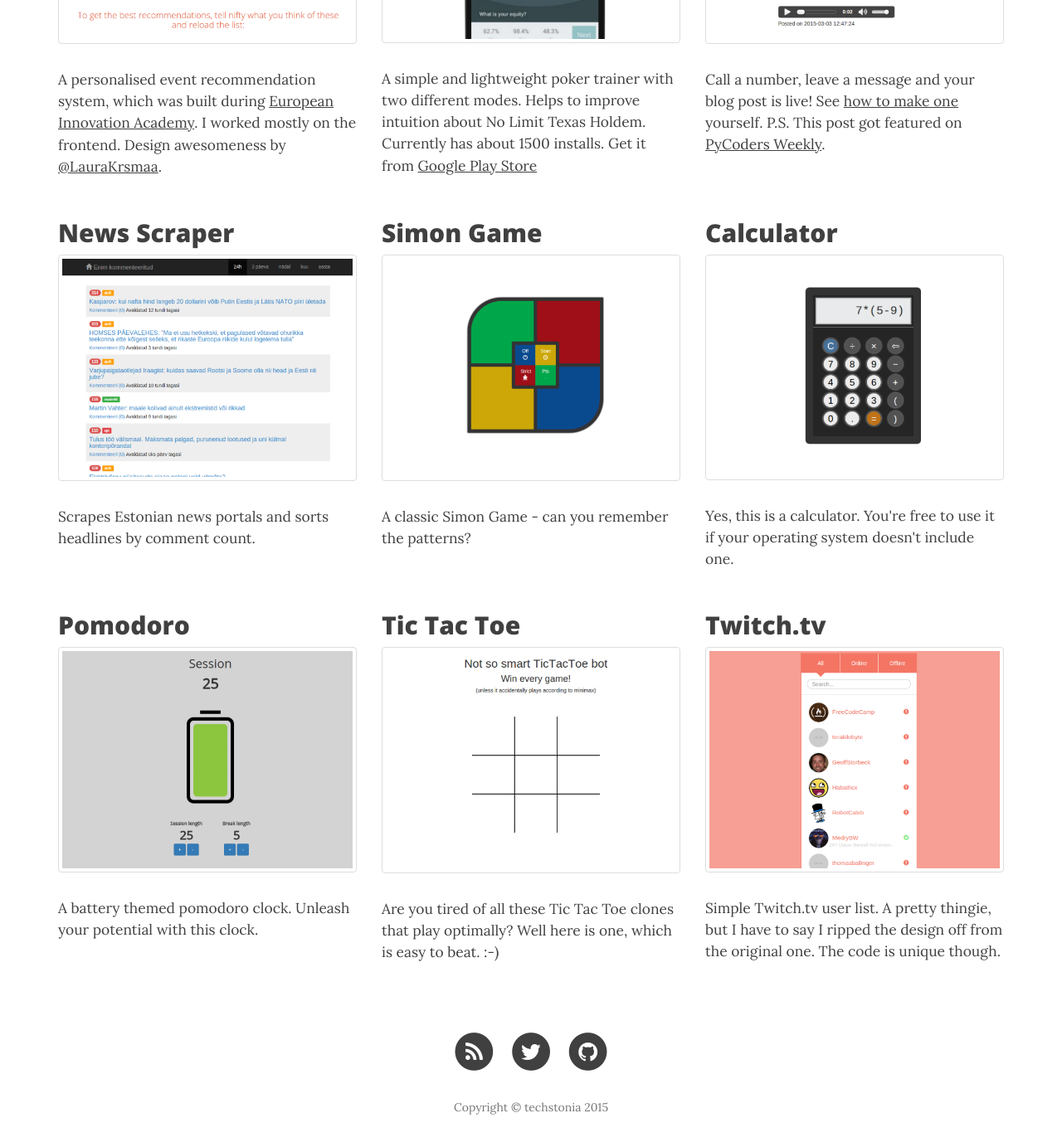
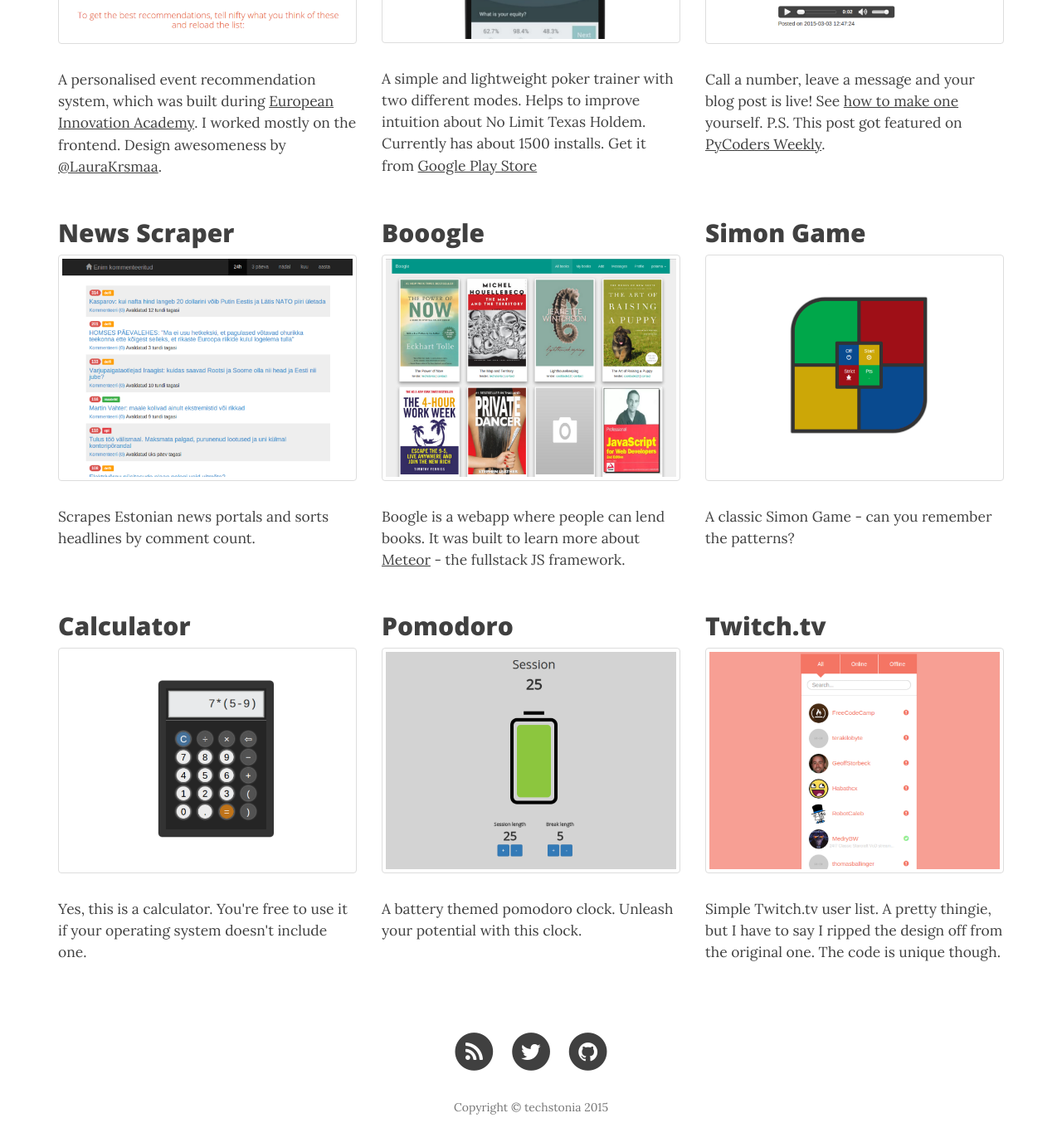
Before and after one commit to techstonia/techstonia.github.io, a Jekyll site: the page built from projects.html, in a window 1280 px wide and 1400 px high, scrolled down 901 px. Shown: the top 1383 px of the window at 83% size. Built offline with Jekyll 4.4.1, drawn with Linux system fonts in a browser that asks for light colours; nearby versions of some CDN libraries.

Commit message:
Added Boogle

```diff
--- a/projects.html
+++ b/projects.html
@@ -12,7 +12,7 @@
         <h2>Nifty.events</h2>
         <a href="http://nifty.events" target="_blank"><img class='img-responsive img-thumbnail img-portfolio' src='img/projects/nifty.png'></a>
         <p class="item-description">
-        A personalised event recommendation system, which was built during <a href="http://techstonia.github.io/nifty-events-at-eia.html">European Innovation Academy</a>. I worked mostly on the frontend. Design awesomeness by <a href="https://twitter.com/LauraKrsmaa">@LauraKrsmaa</a>.
+        A personalised event recommendation system, which was built during <a href="http://techstonia.github.io/nifty-events-at-eia.html" target="_blank">European Innovation Academy</a>. I worked mostly on the frontend. Design awesomeness by <a href="https://twitter.com/LauraKrsmaa" target="_blank">@LauraKrsmaa</a>.
         </p>
     </div>
 
@@ -20,7 +20,7 @@
         <h2>PokerQuiz</h2>
         <a href="https://play.google.com/store/apps/details?id=com.techstonia.pokerquiz" target="_blank"><img class='img-responsive img-thumbnail img-portfolio' src='img/projects/pokerquiz.png'></a>
         <p class="item-description">
-        A simple and lightweight poker trainer with two different modes. Helps to improve intuition about No Limit Texas Holdem. Currently has about 1500 installs. Get it from <a href="https://play.google.com/store/apps/details?id=com.techstonia.pokerquiz">Google Play Store</a>
+        A simple and lightweight poker trainer with two different modes. Helps to improve intuition about No Limit Texas Holdem. Currently has about 1500 installs. Get it from <a href="https://play.google.com/store/apps/details?id=com.techstonia.pokerquiz" target="_blank">Google Play Store</a>
         </p>
     </div>
 
@@ -28,7 +28,7 @@
         <h2>Twilio Audio Blog</h2>
         <a href="https://twog.herokuapp.com/" target="_blank"><img class='img-responsive img-thumbnail img-portfolio' src='img/projects/twog.png'></a>
         <p class="item-description">
-        Call a number, leave a message and your blog post is live! See <a href="http://techstonia.github.io/twilio-voice-blog.html">how to make one</a> yourself. P.S. This post got featured on <a href="http://pycoders.com/">PyCoders Weekly</a>.
+        Call a number, leave a message and your blog post is live! See <a href="http://techstonia.github.io/twilio-voice-blog.html" target="_blank">how to make one</a> yourself. P.S. This post got featured on <a href="http://pycoders.com/" target="_blank">PyCoders Weekly</a>.
         </p>
     </div>
 </div>
@@ -43,13 +43,23 @@
     </div>
 
     <div class="col-md-4">
+        <h2>Booogle</h2>
+        <a href="http://booogle.herokuapp.com/" target="_blank"><img class='img-responsive img-thumbnail img-portfolio' src='img/projects/boogle.png'></a>
+        <p class="item-description">
+        Boogle is a webapp where people can lend books. It was built to learn more about <a href="https://www.meteor.com/" target="_blank">Meteor</a> - the fullstack JS framework.
+        </p>
+    </div>
+
+    <div class="col-md-4">
         <h2>Simon Game</h2>
         <a href="http://codepen.io/techstonia/full/zvzOOq/" target="_blank"><img class='img-responsive img-thumbnail img-portfolio' src='img/projects/simon-game.png'></a>
         <p class="item-description">
         A classic Simon Game - can you remember the patterns?
         </p>
     </div>
+</div>
 
+<div class="row">
     <div class="col-md-4">
         <h2>Calculator</h2>
         <a href="http://codepen.io/techstonia/full/VvwNRd" target="_blank"><img class='img-responsive img-thumbnail img-portfolio' src='img/projects/calculator.png'></a>
@@ -57,22 +67,12 @@
         Yes, this is a calculator. You're free to use it if your operating system doesn't include one.
         </p>
     </div>
-</div>
 
-<div class="row">
     <div class="col-md-4">
         <h2>Pomodoro</h2>
         <a href="http://codepen.io/techstonia/full/YXbRRR/" target="_blank"><img class='img-responsive img-thumbnail img-portfolio' src='img/projects/pomodoro.png'></a>
         <p class="item-description">
         A battery themed pomodoro clock. Unleash your potential with this clock.
-        </p>
-    </div>
-
-    <div class="col-md-4">
-        <h2>Tic Tac Toe</h2>
-        <a href="http://codepen.io/techstonia/full/OyPWbW/" target="_blank"><img class='img-responsive img-thumbnail img-portfolio' src='img/projects/tictactoe.png'></a>
-        <p class="item-description">
-        Are you tired of all these Tic Tac Toe clones that play optimally? Well here is one, which is easy to beat. :-)
         </p>
     </div>
 
```
Also changed, not shown: img/projects/boogle.png (added), img/projects/tictactoe.png (deleted).
